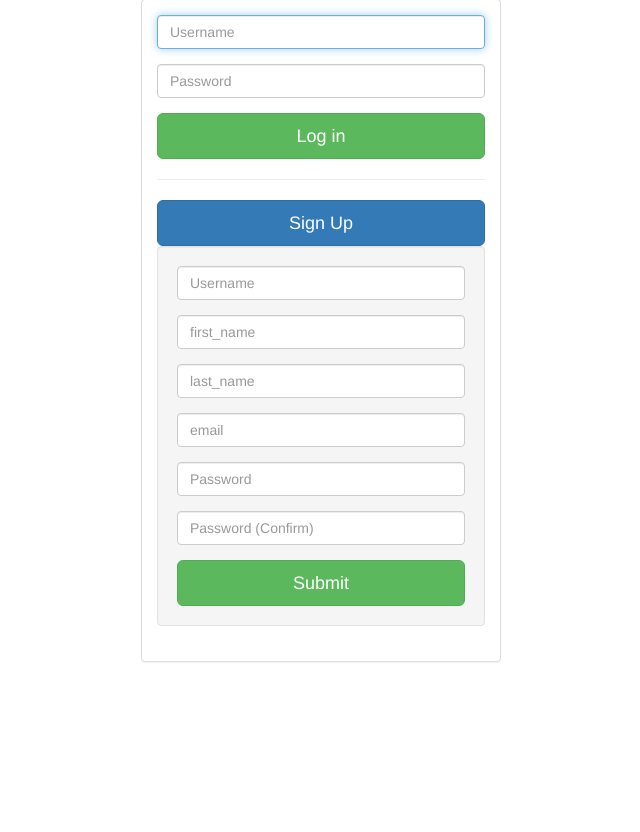
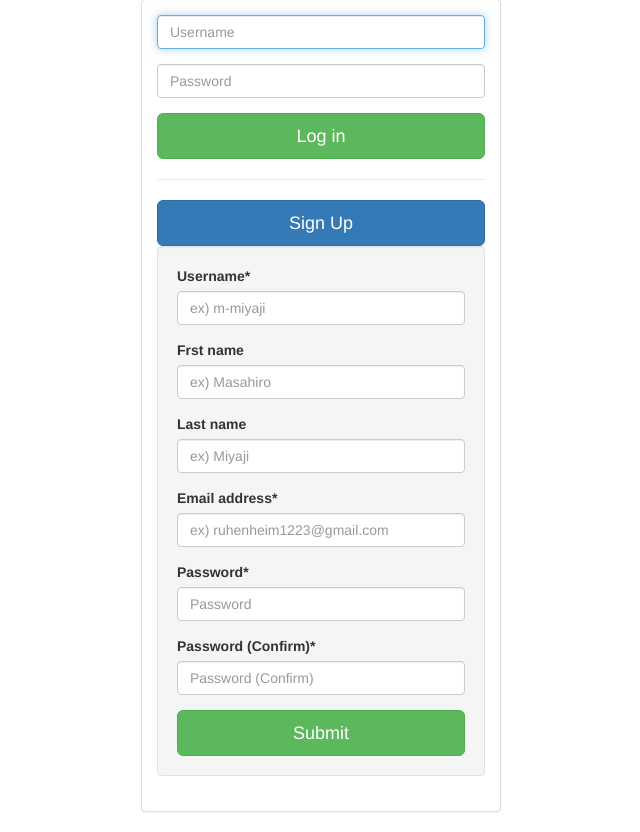
Before and after one commit to mmiyaji/Dansible, a Django app: page /login/ in a window 1280 px wide, after a click on "Sign Up". Shown: the part 157-989 px from the top of the page, without its empty margins (319-959 px from the left). Before the commit the page ends 819 px from the top, so only its background shows below. Run offline with Django 3.2, Linux system fonts and the light colour scheme; parts of the project's set-up code (start-up, migrations or seed data) failed here and were passed over; some libraries are stand-ins or nearby versions.

Commit message:
add loginform commnet

```diff
--- a/mainapp/templates/general/login.html
+++ b/mainapp/templates/general/login.html
@@ -34,30 +34,36 @@
                 </button>
                 <div class="collapse" id="collapseSingup">
                   <div class="well">
-                    <form accept-charset="utf-8" role="form" action="/signup/" method="post">
+                    <form class="" accept-charset="utf-8" role="form" action="/signup/" method="post">
                       {% csrf_token %}
                       <fieldset>
                         <div class="form-group">
+                          <label class="control-label" for="username">Username*</label>
                           <input type="text" id="username" name="username" class="form-control"
-                                 placeholder="Username" required autofocus value="{{ username }}">
+                                 placeholder="ex) m-miyaji" required autofocus value="{{ username }}">
                         </div>
                         <div class="form-group">
+                          <label class="control-label" for="first_name">Frst name</label>
                           <input type="text" id="first_name" name="first_name" class="form-control"
-                                 placeholder="first_name" value="{{ first_name }}">
+                                 placeholder="ex) Masahiro" value="{{ first_name }}">
                         </div>
                         <div class="form-group">
+                          <label class="control-label" for="last_name">Last name</label>
                           <input type="text" id="last_name" name="last_name" class="form-control"
-                                 placeholder="last_name" value="{{ last_name }}">
+                                 placeholder="ex) Miyaji" value="{{ last_name }}">
                         </div>
                         <div class="form-group">
+                          <label class="control-label" for="email">Email address*</label>
                           <input type="text" id="email" name="email" class="form-control"
-                                 placeholder="email" required value="{{ email }}">
+                                 placeholder="ex) ruhenheim1223@gmail.com" required value="{{ email }}">
                         </div>
                         <div class="form-group">
+                          <label class="control-label" for="password">Password*</label>
                           <input type="password" id="password" name="password" class="form-control"
                                  placeholder="Password" required>
                         </div>
                         <div class="form-group">
+                          <label class="control-label" for="password_confim">Password (Confirm)*</label>
                           <input type="password" id="password_confirm" name="password_confirm" class="form-control"
                                  placeholder="Password (Confirm)" required>
                         </div>
@@ -72,5 +78,5 @@
             </div>
         </div>
     </div>
-</div>
-{% endblock main %}
+  </div>
+  {% endblock main %}
```
